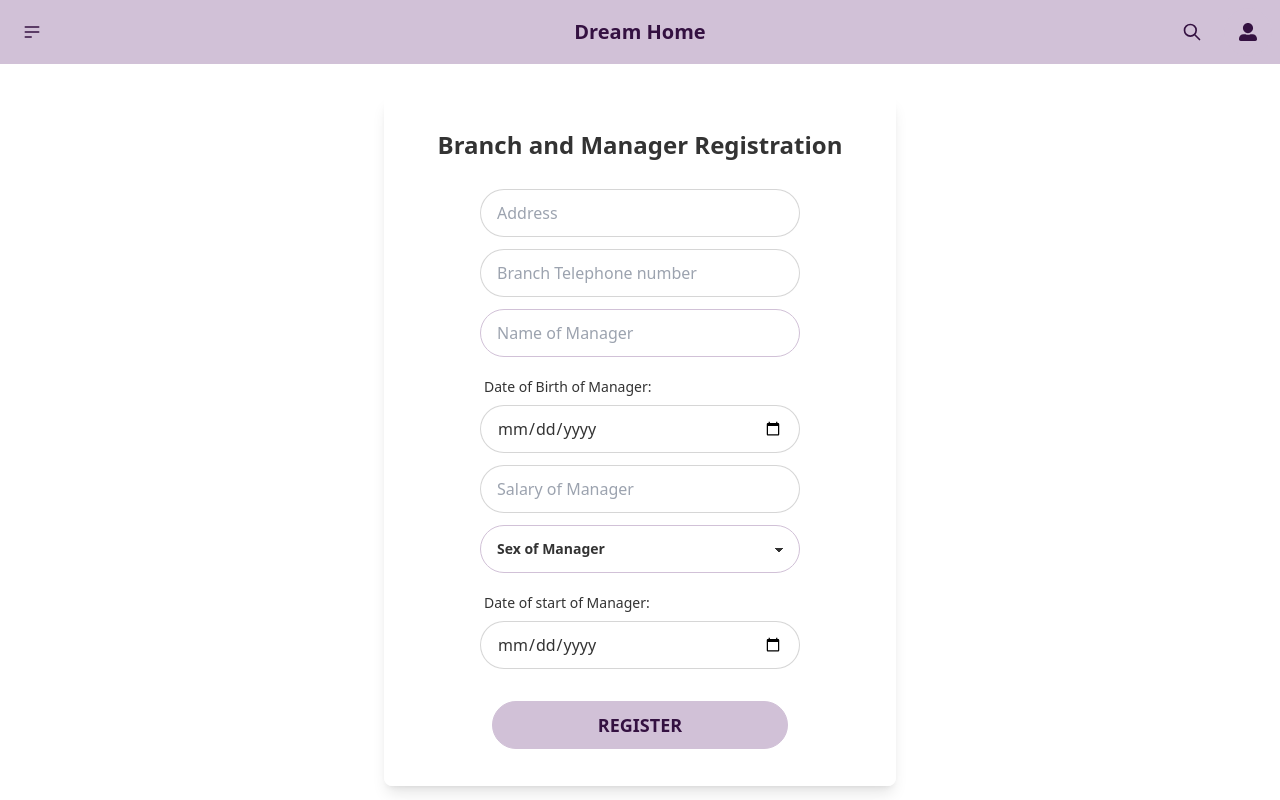
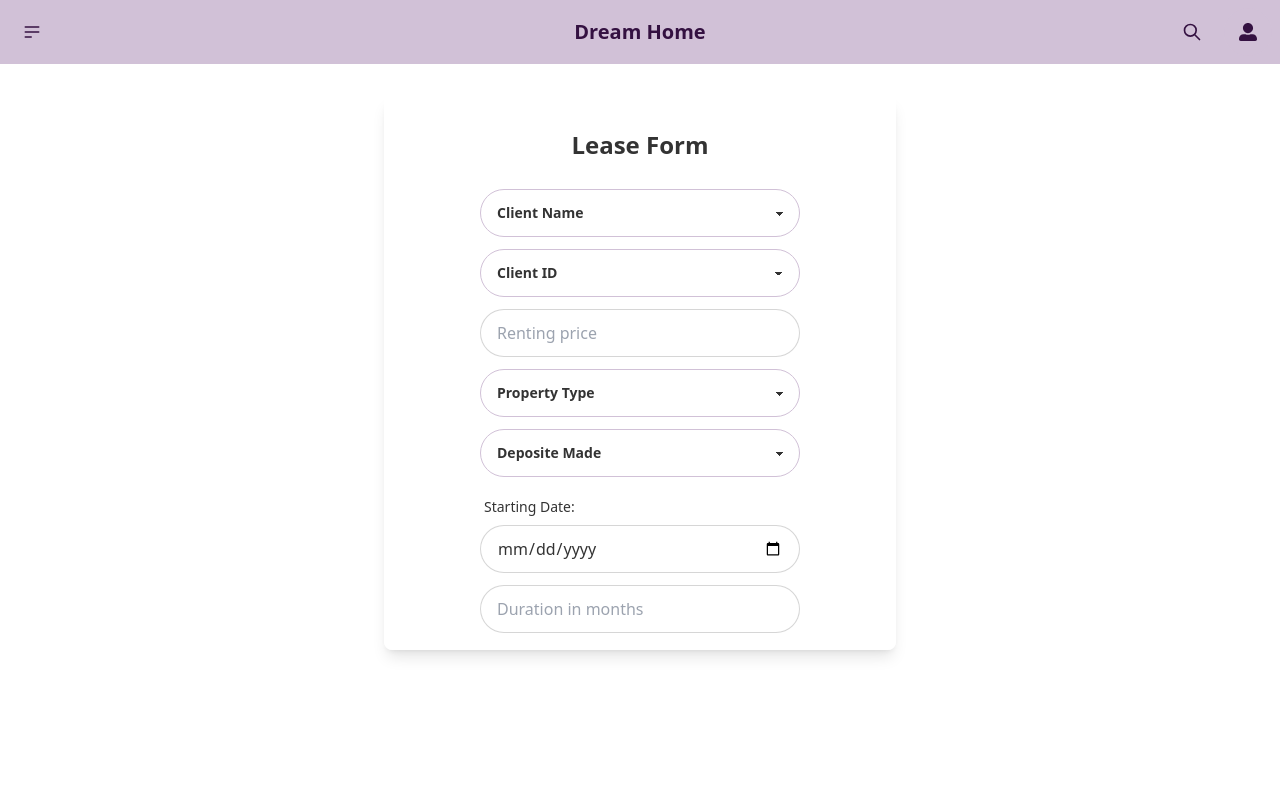
Before and after one commit to parikshith078/dream-home, a Next.js app: page /register/0 in a window 1280 px wide. Shown: the top 800 px of the page. Built offline with nearby package versions, Linux system fonts and the light colour scheme.

Commit message:
forms components completed

```diff
--- a/components/LeaseForm.tsx
+++ b/components/LeaseForm.tsx
@@ -0,0 +1,64 @@
+import { PaymentType, PropertyType } from "../data/infoFile";
+
+function LeaseForm() {
+  return (
+    <>
+      <h1 className="text-2xl font-bold my-4">Lease Form</h1>
+      {/*TODO: query client names form form db and auto file client ID*/}
+
+      <select className="select select-primary w-full max-w-xs">
+        <option disabled selected>
+          Client Name
+        </option>
+        {PropertyType.map((info, id) => {
+          return <option key={id}>{info}</option>;
+        })}
+      </select>
+      <select className="select select-primary w-full max-w-xs">
+        <option disabled selected>
+          Client ID
+        </option>
+        {PropertyType.map((info, id) => (
+          <option key={id}>{info}</option>
+        ))}
+      </select>
+      <input
+        type="number"
+        placeholder="Renting price"
+        className="input w-full max-w-xs input-bordered"
+      />
+      <select className="select select-primary w-full max-w-xs">
+        <option disabled selected>
+          Property Type
+        </option>
+        {PaymentType.map((info, id) => (
+          <option key={id}>{info}</option>
+        ))}
+      </select>
+      <select className="select select-primary w-full max-w-xs">
+        <option disabled selected>
+          Deposite Made
+        </option>
+        <option>Yes</option>
+        <option>No</option>
+      </select>
+      <div className="form-control w-full max-w-xs">
+        <label className="label">
+          <span className="label-text">Starting Date:</span>
+        </label>
+        <input
+          type="date"
+          placeholder="Type here"
+          className="input input-bordered w-full max-w-xs"
+        />
+      </div>
+      <input
+        type="number"
+        placeholder="Duration in months"
+        className="input w-full max-w-xs input-bordered"
+      />
+    </>
+  );
+}
+
+export default LeaseForm;
--- a/components/OwnerForm.tsx
+++ b/components/OwnerForm.tsx
@@ -2,8 +2,47 @@ const OwnerForm = () => {
   return (
     <>
       <h1 className="text-2xl font-bold my-4">Owner Registration</h1>
+      <input
+        type="text"
+        placeholder="Full Name"
+        className="input w-full max-w-xs input-bordered"
+      />
+      <input
+        type="text"
+        placeholder="Address"
+        className="input w-full max-w-xs input-bordered"
+      />
+
+      <input
+        type="number"
+        placeholder="Phone Number"
+        className="input w-full max-w-xs input-bordered"
+      />
+
+      <select className="select select-primary w-full max-w-xs">
+        <option disabled defaultValue="test" selected className=" font-light">
+          Is Business Owner
+        </option>
+        <option>Yes</option>
+        <option>No</option>
+      </select>
+
+      {/* TODO: Show only on bunisness is ture */}
+      <input
+        type="text"
+        placeholder="Business type"
+        className="input w-full max-w-xs input-bordered"
+      />
+      <input
+        type="number"
+        placeholder="Telephone numbers"
+        className="input w-full max-w-xs input-bordered"
+      />
+      {/* TODO: autogen bussiness ID */}
+      <button className="btn btn-primary w-[60%] text-lg my-5">Register</button>
     </>
   );
 };
 
 export default OwnerForm;
+// export
--- a/components/PropertyForm.tsx
+++ b/components/PropertyForm.tsx
@@ -0,0 +1,44 @@
+import { PropertyType } from "../data/infoFile";
+
+const PropertyForm = () => {
+  return (
+    <>
+      <h1 className="text-2xl font-bold my-4">Property Register</h1>
+      <select className="select select-primary w-full max-w-xs">
+        <option disabled selected>
+          Property Type
+        </option>
+        {PropertyType.map((info, id) => (
+          <option key={id}>{info}</option>
+        ))}
+      </select>
+      <input
+        type="number"
+        placeholder="No of Rooms"
+        className="input w-full max-w-xs input-bordered"
+      />
+      <input
+        type="number"
+        placeholder="Renting price"
+        className="input w-full max-w-xs input-bordered"
+      />
+      <input
+        type="text"
+        placeholder="Address"
+        className="input w-full input-bordered max-w-xs"
+      />
+
+      <select className="select select-primary w-full max-w-xs">
+        <option disabled selected>
+          Owner ID
+        </option>
+        {/*TODO: query woner ids form db*/}
+        {PropertyType.map((info, id) => (
+          <option key={id}>{info}</option>
+        ))}
+      </select>
+    </>
+  );
+};
+
+export default PropertyForm;
--- a/components/PropertyReviewForm.tsx
+++ b/components/PropertyReviewForm.tsx
@@ -0,0 +1,25 @@
+function PropertyReviewForm() {
+  return (
+    <>
+      <h1 className="text-2xl font-bold my-4">Property Register</h1>
+      <input
+        type="text"
+        placeholder="Comment"
+        className="input w-full input-bordered max-w-xs"
+      />
+
+      <div className="form-control w-full max-w-xs">
+        <label className="label">
+          <span className="label-text">Date of review</span>
+        </label>
+        <input
+          type="date"
+          placeholder="Type here"
+          className="input input-bordered w-full max-w-xs"
+        />
+      </div>
+    </>
+  );
+}
+
+export default PropertyReviewForm;
--- a/components/RegistrationForm.tsx
+++ b/components/RegistrationForm.tsx
@@ -3,6 +3,10 @@ import ClientForm from "./ClientForm";
 import StaffFrom from "./StaffForm";
 import ClientInterestForm from "./ClientInterestForm";
 import BranchForm from "./BranchForm";
+import OwnerForm from "./OwnerForm";
+import PropertyForm from "./PropertyForm";
+import PropertyReviewForm from "./PropertyReviewForm";
+import LeaseForm from "./LeaseForm";
 
 const INPUT_INFO = [true, false, true, true, true, false, true, true];
 
@@ -15,7 +19,12 @@ const RegistrationForm: FC<{
         {/* <ClientForm /> */}
         {/* <StaffFrom /> */}
         {/* <ClientInterestForm /> */}
-        <BranchForm />
+        {/* <OwnerForm /> */}
+        {/* <BranchForm /> */}
+
+        {/* <OwnerForm /> */}
+        {/* <PropertyForm /> */}
+        <LeaseForm />
       </div>
     </div>
   );
--- a/data/infoFile.ts
+++ b/data/infoFile.ts
@@ -15,3 +15,5 @@ export const PriceRange = ["Under 20k", "20k - 40k", "40k - 60k", "60k above"];
 export const BranchList = ["New York", "California", "Testing"];
 
 export const FilterData = [PropertyType, PriceRange, BranchList];
+
+export const PaymentType = ["Cash", "Others", "UPI"];
```
